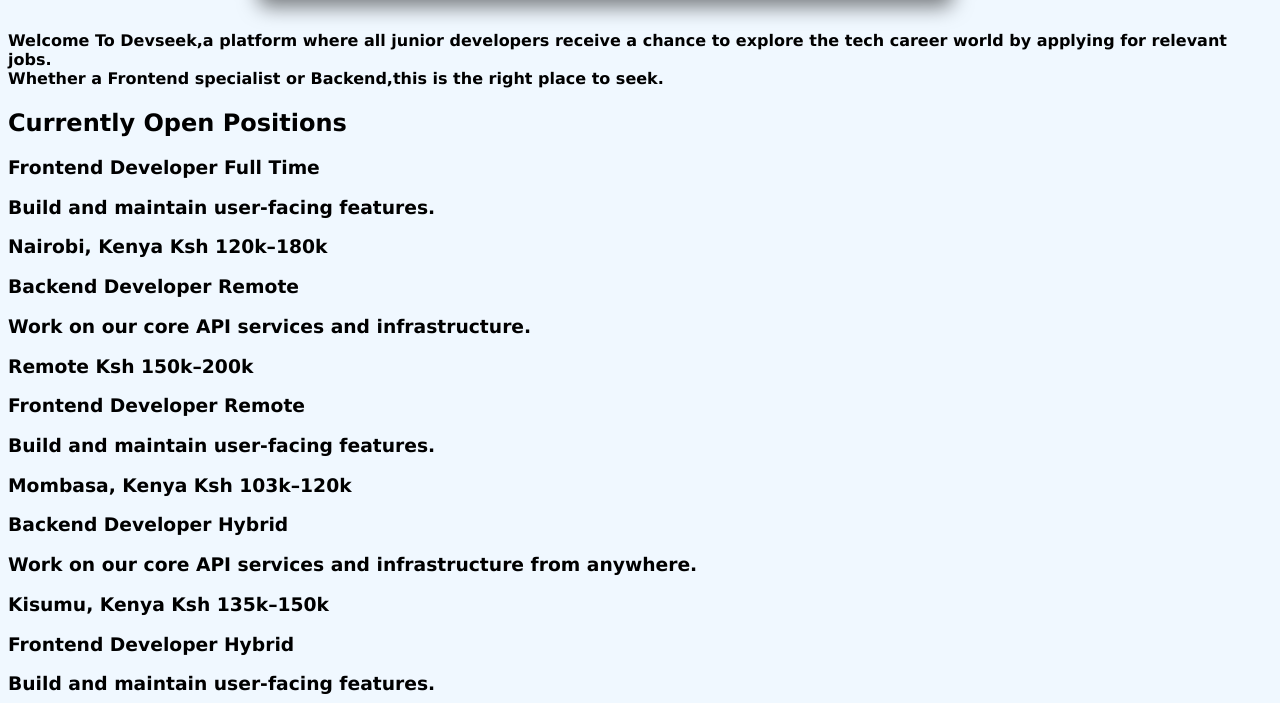
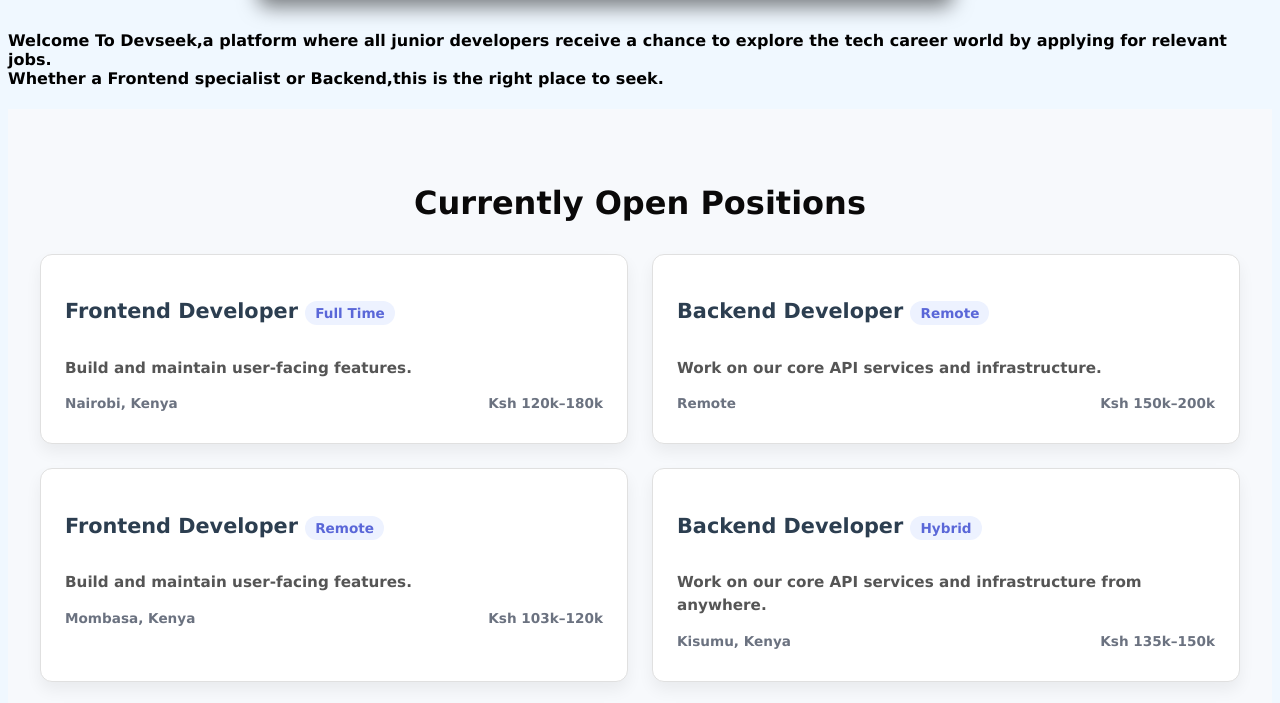
Before and after one commit to nnat3/Devseek-project, a plain HTML site: page index.html in a window 1280 px wide. Shown: the part 547-1250 px from the top of the page. Drawn offline with Linux system fonts and the light colour scheme.

Commit message:
Job cards styled using css

```diff
--- a/style.css
+++ b/style.css
@@ -32,3 +32,68 @@
     box-shadow: 0 10px 20px rgba(0, 0, 0, 0.5);
     width: 55%;
  }
+
+ .open-positions {
+  padding: 48px 16px;
+  background-color: #f7f9fc;
+}
+
+.open-positions h2 {
+  text-align: center;
+  font-size: 32px;
+  margin-bottom: 32px;
+  color: #0a0909;
+}
+
+/* Side-by-side layout using grid */
+.jobs-list {
+  display: grid;
+  grid-template-columns: 1fr 1fr;
+  gap: 24px;
+  padding: 0 16px;
+}
+
+.job-card {
+  background-color: #ffffff;
+  padding: 1.5rem;
+  border-radius: 12px;
+  box-shadow: 0 8px 16px rgba(0, 0, 0, 0.06);
+  transition: all 0.3s ease;
+  border: 1px solid #e0e0e0;
+}
+
+.job-card:hover {
+  transform: translateY(-4px);
+  box-shadow: 0 12px 24px rgba(0, 0, 0, 0.1);
+}
+
+.job-card h3 {
+  margin-bottom: 0.5rem;
+  font-size: 1.3rem;
+  color: #2c3e50;
+}
+
+.job-card .type {
+  font-size: 0.85rem;
+  font-weight: 600;
+  color: #5a67d8;
+  background-color: #edf2ff;
+  padding: 4px 10px;
+  border-radius: 20px;
+  display: inline-block;
+  margin-bottom: 16px;
+}
+
+.job-card p {
+  font-size: 0.95rem;
+  margin-bottom: 16px;
+  color: #555;
+  line-height: 1.5;
+}
+
+.job-info {
+  display: flex;
+  justify-content: space-between;
+  font-size: 0.85rem;
+  color: #6b7280;
+}
```
